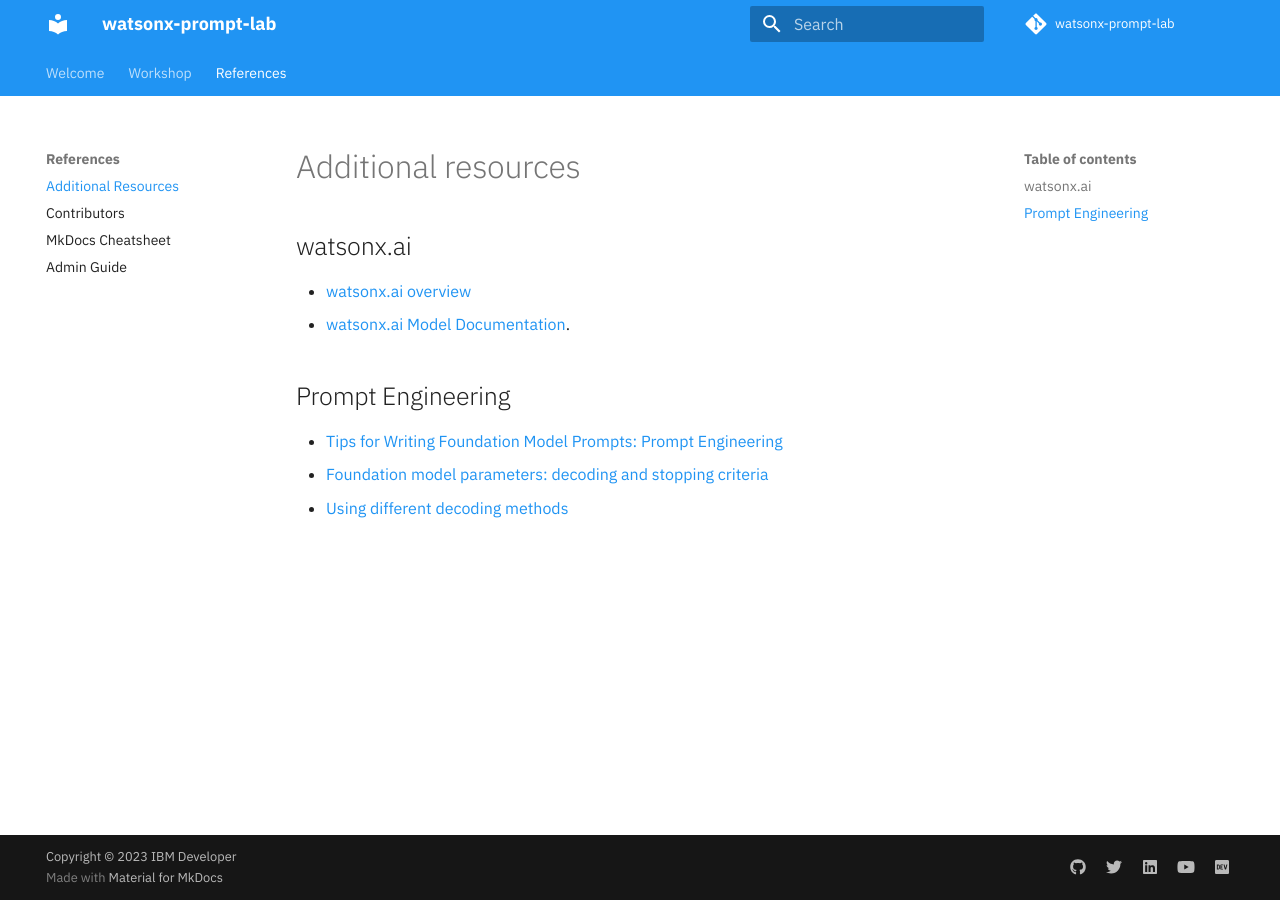
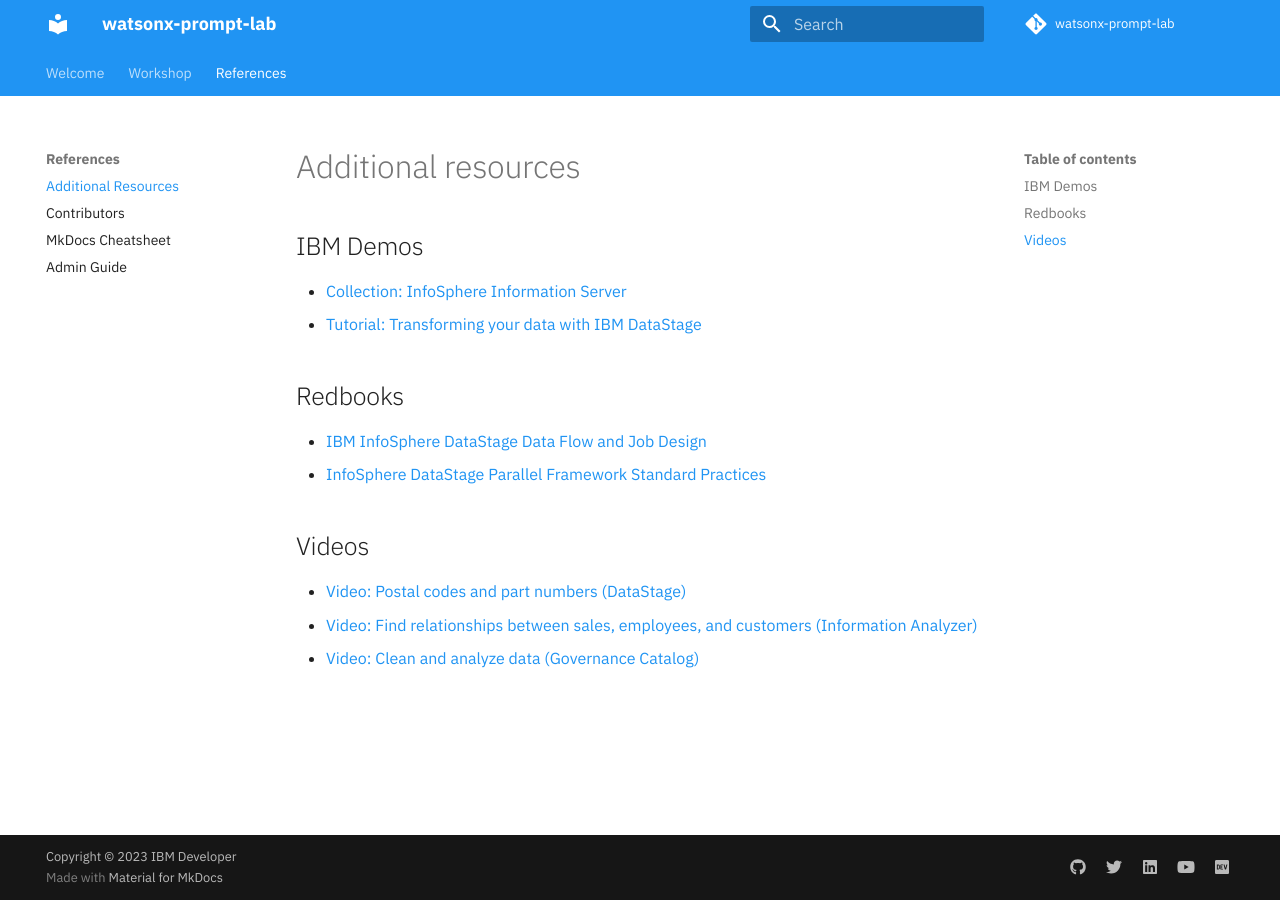
Before and after one commit to IBM/watsonx-prompt-lab, an MkDocs documentation site: the page built from docs/resources/RESOURCES.md, in a window 1280 px wide. Built offline with MkDocs 1.6.1 and Material for MkDocs 9.7.7, drawn with Linux system fonts in a browser that asks for light colours; comment, search, counter and statistics services are not loaded.

Commit message:
Revert resource changes
Signed-off-by: Rafael Vasquez <raf.vasquez@ibm.com>

```diff
--- a/docs/resources/RESOURCES.md
+++ b/docs/resources/RESOURCES.md
@@ -1,11 +1,17 @@
 # Additional resources
 
-## watsonx.ai
+## IBM Demos
 
-- [watsonx.ai overview](https://www.ibm.com/blog/ibm-watsonx-ai-open-source-pre-trained-foundation-models-make-ai-and-automation-easier-than-ever-before/)
-- [watsonx.ai Model Documentation](https://dataplatform.cloud.ibm.com/docs/content/wsj/analyze-data/fm-models.html?context=wx&audience=wdp).
+* [Collection: InfoSphere Information Server](https://www.ibm.com/demos/collection/IBM-InfoSphere-DataStage)
+* [Tutorial: Transforming your data with IBM DataStage](https://www.ibm.com/cloud/garage/dte/tutorial/transforming-your-data-ibm-datastage)
 
-## Prompt Engineering
-- [Tips for Writing Foundation Model Prompts: Prompt Engineering](https://www.ibm.com/docs/en/watsonx-as-a-service?topic=models-prompt-tips)
-- [Foundation model parameters: decoding and stopping criteria](https://www.ibm.com/docs/en/watsonx-as-a-service?topic=lab-model-parameters-prompting)
-- [Using different decoding methods](https://huggingface.co/blog/how-to-generate)
+## Redbooks
+
+* [IBM InfoSphere DataStage Data Flow and Job Design](http://www.redbooks.ibm.com/abstracts/sg247576.html)
+* [InfoSphere DataStage Parallel Framework Standard Practices](http://www.redbooks.ibm.com/abstracts/sg247830.html)
+
+## Videos
+
+* [Video: Postal codes and part numbers (DataStage)](https://www.youtube.com/watch?v=0M7Geb7Vp4U)
+* [Video: Find relationships between sales, employees, and customers (Information Analyzer)](https://www.youtube.com/watch?v=r121Opaangk)
+* [Video: Clean and analyze data (Governance Catalog)](https://www.youtube.com/watch?v=UGvaNxD0_4E)
```
